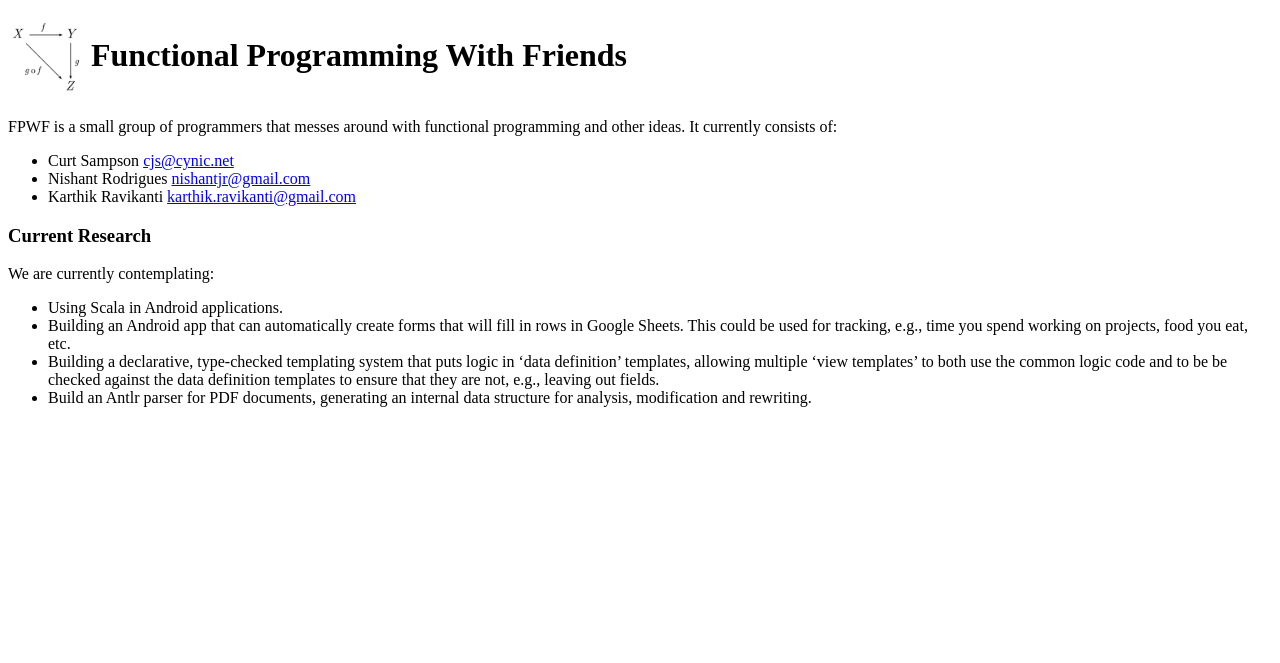
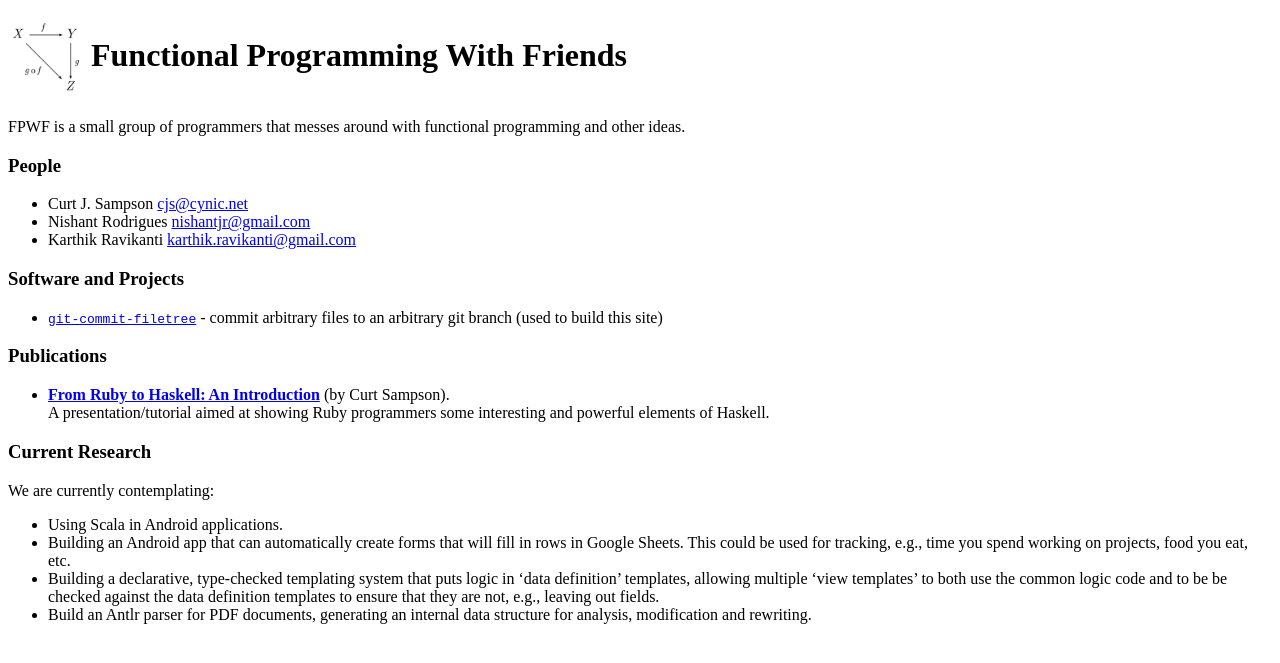
Before and after one commit to 0cjs/fpwf, a Jekyll site: the page built from src/index.md, in a window 1280 px wide. Shown: the top 663 px of the page. Built offline with Jekyll 4.4.1, drawn with Linux system fonts in a browser that asks for light colours.

Commit message:
Top page: add "Software and Projects" and "Publications" sections.
* First software project is of course git-commit-filetree.
* First publication is cjs's ruby2haskell-tutorial.

```diff
--- a/src/index.md
+++ b/src/index.md
@@ -4,11 +4,31 @@ title: 'Functional Programming With Friends'
 ---
 
 FPWF is a small group of programmers that messes around with functional
-programming and other ideas. It currently consists of:
+programming and other ideas.
 
-* Curt Sampson <cjs@cynic.net>
+
+### People
+
+* Curt J. Sampson <cjs@cynic.net>
 * Nishant Rodrigues <nishantjr@gmail.com>
 * Karthik Ravikanti <karthik.ravikanti@gmail.com>
+
+
+### Software and Projects
+
+* [`git-commit-filetree`][gcf] - commit arbitrary files to an arbitrary
+  git branch (used to build this site)
+
+[gcf]: https://github.com/cjs-cynic-net/git-commit-filetree
+
+
+### Publications
+
+* **[From Ruby to Haskell: An Introduction][r2ht]** (by Curt Sampson).<br/>
+  A presentation/tutorial aimed at showing Ruby programmers some
+  interesting and powerful elements of Haskell.
+
+[r2ht]: https://github.com/cjs-cynic-net/ruby2haskell-tutorial
 
 ### Current Research
 
```
